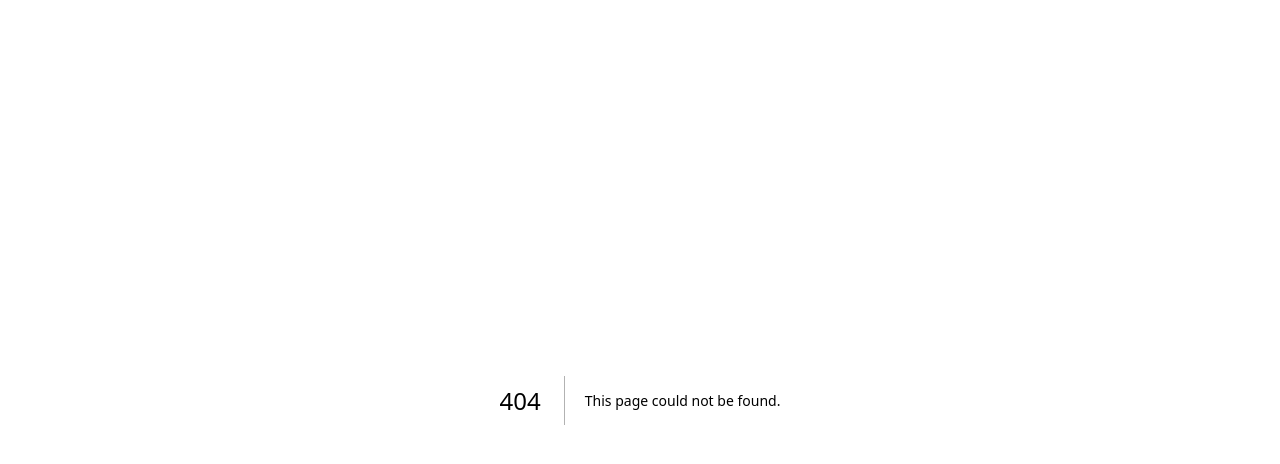
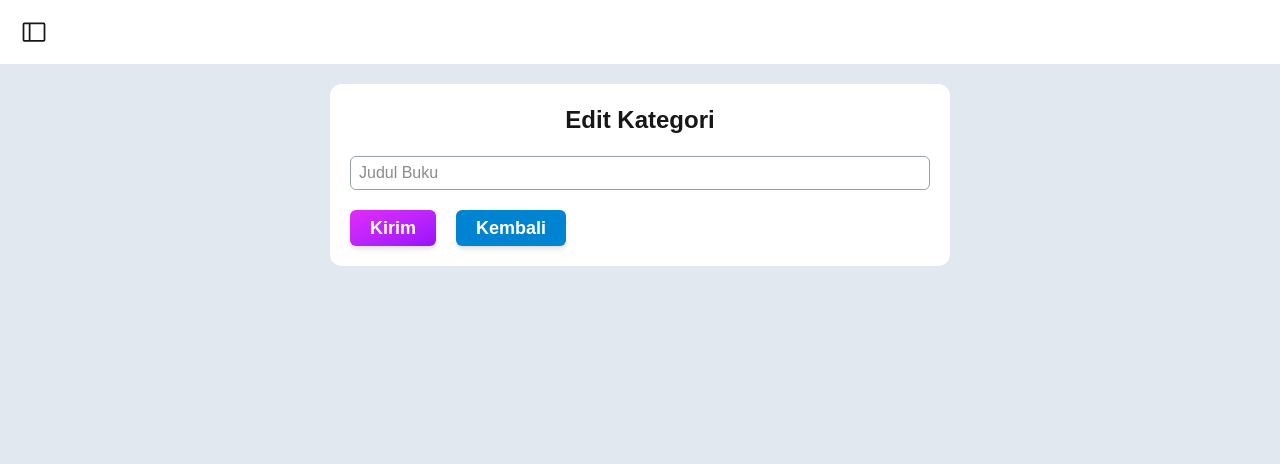
Before and after one commit to mugni1/pepustakaan-next-app, a Next.js app: page /dashboard/category/edit/1 in a window 1280 px wide. Before the commit this address had no page. Shown: the top 464 px of the page. Built offline with nearby package versions, Linux system fonts and the light colour scheme; no server answers.

Commit message:
add edti page

```diff
--- /dev/null
+++ b/src/app/(admin)/dashboard/category/edit/[id]/page.tsx
@@ -0,0 +1,68 @@
+"use client";
+import BtnHref from "@/components/BtnHref";
+import { SpinnerGap } from "@phosphor-icons/react";
+import axios from "axios";
+import { useParams } from "next/navigation";
+import { useEffect, useState } from "react";
+
+export default function Page() {
+  const { id } = useParams();
+  const [name, setName] = useState("");
+  const [loadingBtn, setLoadingBtn] = useState(false);
+
+  function handleSubmit(id: number) {
+    event?.preventDefault();
+    axios({
+      method: "post",
+      url: `${process.env.NEXT_PUBLIC_BASE_API_URL}/categories/${id}`,
+      headers: {
+        Authorization: `Bearer ${process.env.NEXT_PUBLIC_API_TOKEN}`,
+      },
+      data: {
+        name: name,
+      },
+    });
+  }
+
+  useEffect(() => {
+    axios({
+      method: "get",
+      url: `${process.env.NEXT_PUBLIC_BASE_API_URL}/categories/${id}`,
+    }).then((res) => setName(res.data?.data.name || ""));
+  }, []);
+  return (
+    <main className="w-full p-5">
+      <section className=" w-3/6 mx-auto bg-white rounded-xl p-5 gap-5 flex flex-col">
+        <h1 className=" w-full text-center font-bold text-2xl">
+          Edit Kategori
+        </h1>
+        <form
+          onSubmit={() => handleSubmit()}
+          className="w-full flex flex-col gap-5"
+        >
+          <input
+            type="text"
+            className="py-1 px-2 outline-purple-600 border border-slate-400 rounded-md "
+            placeholder="Judul Buku"
+            onChange={(e) => setName(e.target.value)}
+            value={name || ""}
+            required
+          />
+          <div className=" flex gap-5 items-center ">
+            <button
+              type="submit"
+              className=" bg-gradient-to-br from-fuchsia-500 to-purple-600 py-1 px-5 rounded-md shadow-md font-bold text-white text-lg cursor-pointer"
+            >
+              {loadingBtn ? (
+                <SpinnerGap className="animate-spin" size={28} />
+              ) : (
+                <span>Kirim</span>
+              )}
+            </button>
+            <BtnHref href="/dashboard/category">Kembali</BtnHref>
+          </div>
+        </form>
+      </section>
+    </main>
+  );
+}
--- a/src/components/CategoryList/index.tsx
+++ b/src/components/CategoryList/index.tsx
@@ -102,7 +102,7 @@ export default function CategoryList({ datas }: { datas: Props[] }) {
                 <td className="text-center font-semibold">{category.name}</td>
                 <td className="text-center p-2 w-1/12">
                   <button
-                    onClick={() => router.push(`category/${category.id}/edit`)}
+                    onClick={() => router.push(`category/edit/${category.id}`)}
                     className={`py-1 px-5 rounded-md shadow-md font-bold text-white text-lg bg-amber-500 cursor-pointer`}
                   >
                     <Pencil size={24} />
```
